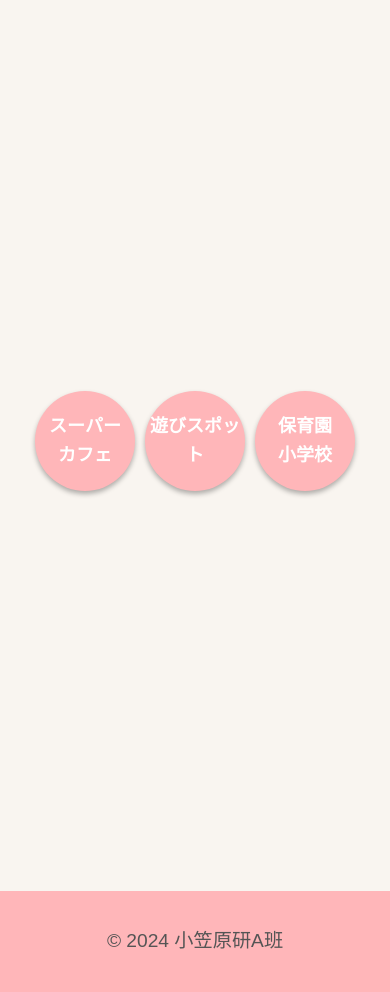
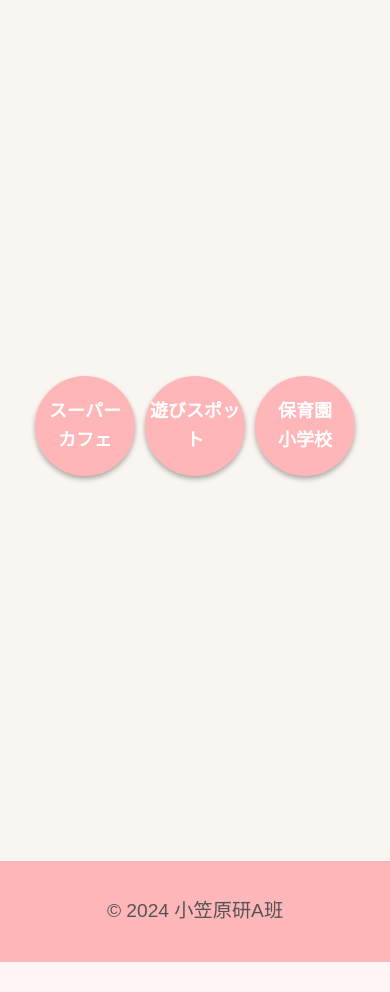
Before and after one commit to yabukilab/ogasawara-a, a PHP site: page / in a window 390 px wide. Shown: the part 697-1689 px from the top of the page. After the commit the page ends 1659 px from the top, so only its background shows below. Run offline with PHP 8.4, Linux system fonts and the light colour scheme.

Commit message:
スマホ調整

```diff
--- a/htdocs/index.css
+++ b/htdocs/index.css
@@ -197,7 +197,7 @@ a.btn--circle {
 }
 
 /* レスポンシブ対応: スマホ用スタイル */
-@media (max-width: 1000px) {
+@media (max-width: 768px) {
     a.btn--circle {
         width: 100px; /* ボタンサイズを縮小 */
         height: 100px;
@@ -206,6 +206,6 @@ a.btn--circle {
 
     .btn-container {
         gap: 10px; /* ボタン間の隙間を調整 */
-        padding: 20px; /* コンテナの余白を追加 */
+        padding: 5px; /* コンテナの余白を追加 */
     }
 }
```
